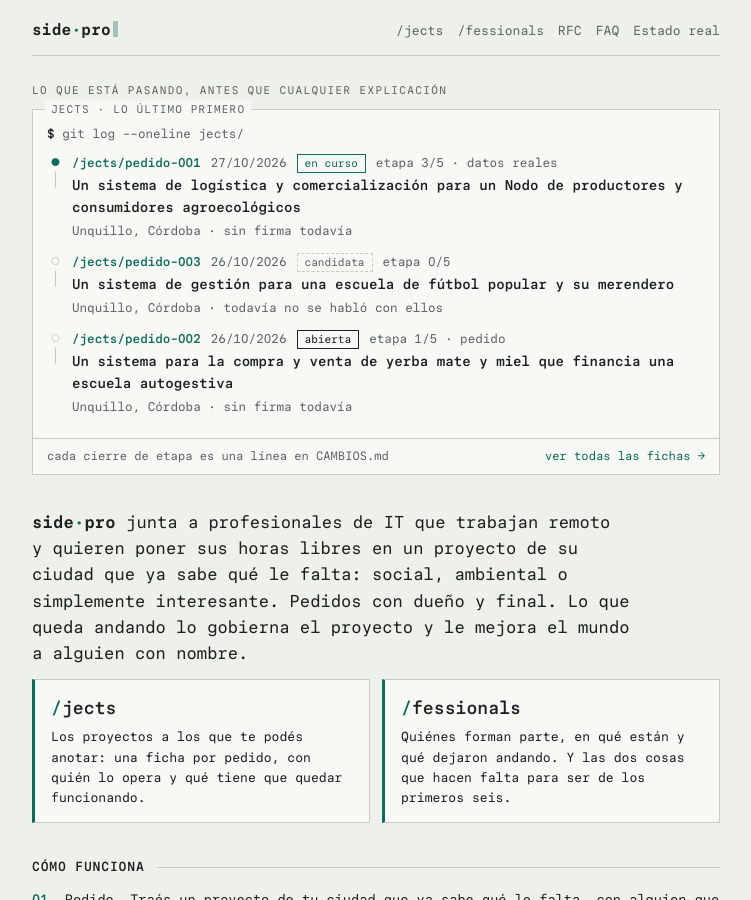
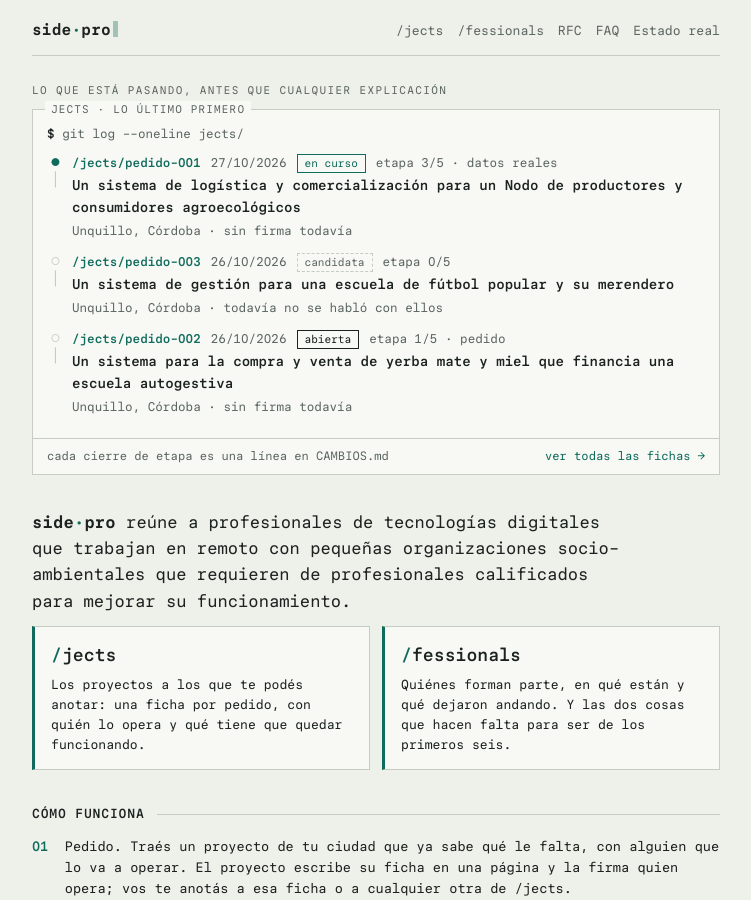
Before and after one commit to sideproorg/sidepro.github.io, a Jekyll site: the page built from index.html, in a window 1280 px wide and 900 px high. Shown: the whole window, without its empty margins (264-1015 px from the left). Built offline with Jekyll 4.4.1, drawn with Linux system fonts in a browser that asks for light colours.

Commit message:
Portada: texto de presentación nuevo
Co-Authored-By: Claude Fable 5.1 <noreply@anthropic.com>
Claude-Session: https://claude.ai/code/session_01WyQD6qD1Gcs4Ff6pyMCYHH

```diff
--- a/index.html
+++ b/index.html
@@ -1,6 +1,6 @@
 ---
 title: ""
-description: "Tres meses, cuatro horas por semana, un proyecto de tu ciudad que ya sabe qué le falta. Profesionales de IT remotos y proyectos de Córdoba."
+description: "Profesionales de tecnologías digitales que trabajan en remoto y pequeñas organizaciones socio-ambientales que requieren profesionales calificados para mejorar su funcionamiento."
 ---
 <section>
   <p class="eyebrow">Lo que está pasando, antes que cualquier explicación</p>
@@ -9,7 +9,7 @@ description: "Tres meses, cuatro horas por semana, un proyecto de tu ciudad que
 
 <section>
   <h1 class="visually-hidden">sidepro</h1>
-  <p class="lead grande"><span class="mark inline">side<span class="dot">·</span>pro</span> junta a profesionales de IT que trabajan remoto y quieren poner sus horas libres en un proyecto de su ciudad que ya sabe qué le falta: social, ambiental o simplemente interesante. Pedidos con dueño y final. Lo que queda andando lo gobierna el proyecto y le mejora el mundo a alguien con nombre.</p>
+  <p class="lead grande"><span class="mark inline">side<span class="dot">·</span>pro</span> reúne a profesionales de tecnologías digitales que trabajan en remoto con pequeñas organizaciones socio-ambientales que requieren de profesionales calificados para mejorar su funcionamiento.</p>
   <div class="doors">
     <a class="door" href="{{ '/jects/' | relative_url }}">
       <span class="path">/<b>jects</b></span>
```
